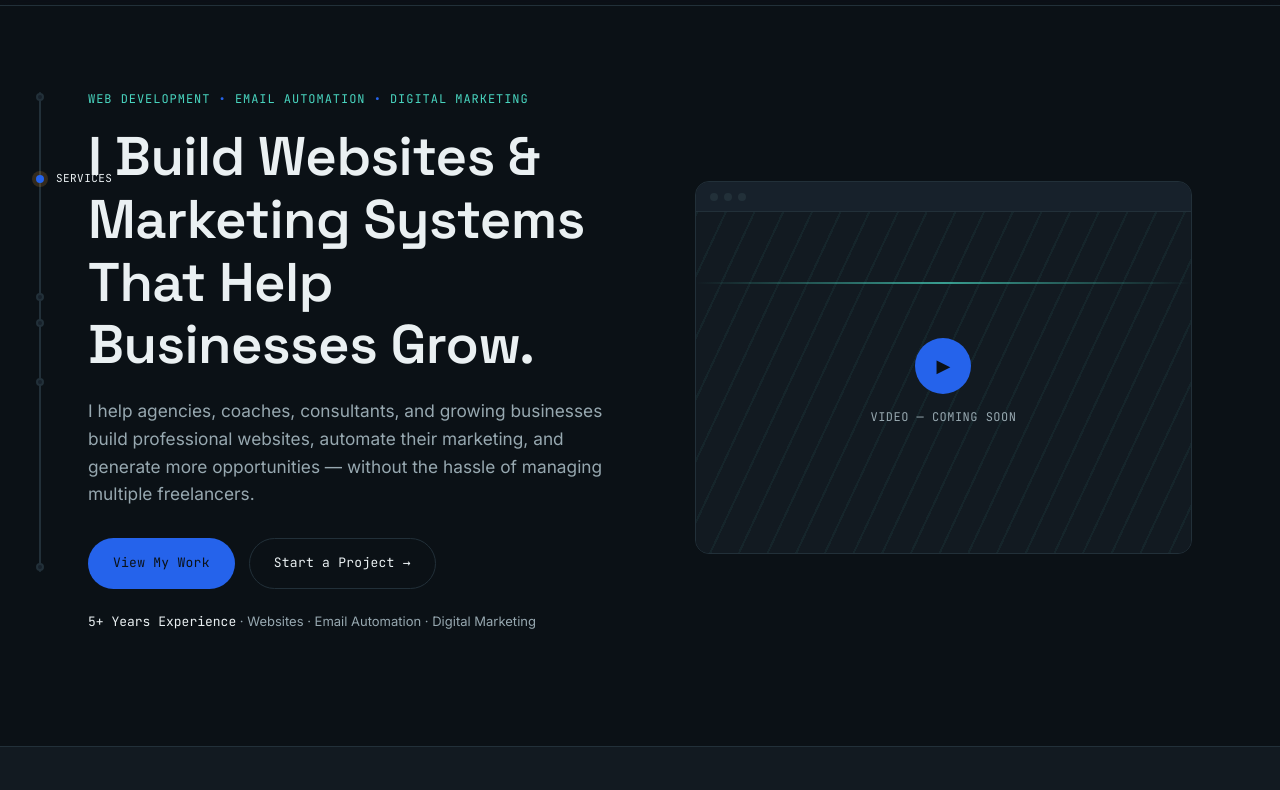
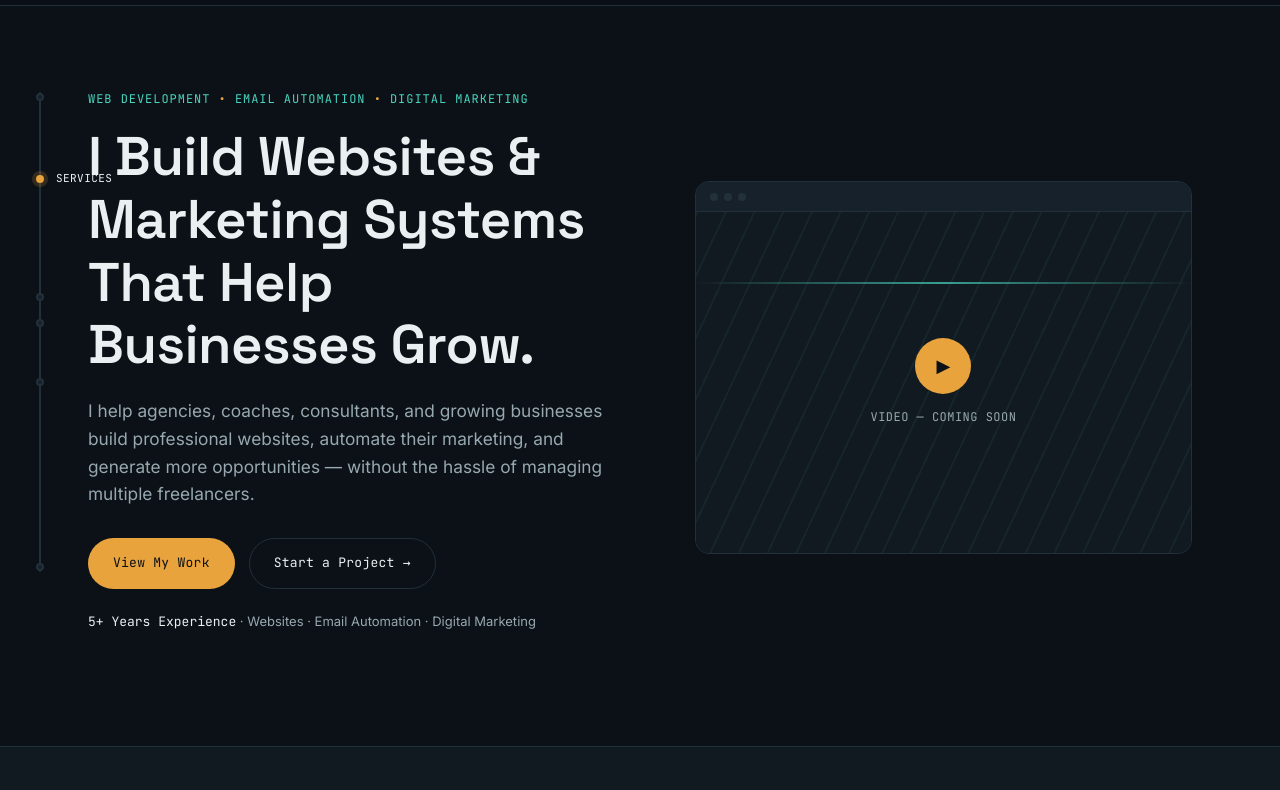
Before and after one commit to anishtask/portfolio, a plain HTML site: page index.html in a window 1280 px wide. Shown: the part 68-858 px from the top of the page. Drawn offline with Linux system fonts and the light colour scheme.

Commit message:
Update style.css

```diff
--- a/style.css
+++ b/style.css
@@ -6,8 +6,8 @@
   --surface:    #121A21;
   --surface-2:  #17212B;
   --line:       #223039;
-  --amber:      #2563EB;
-  --amber-dim:  #06B6D4;
+  --amber:      #E8A33D;
+  --amber-dim:  #B87F2C;
   --teal:       #49D6C0;
   --text:       #EAF0F2;
   --muted:      #97A8B0;
```
